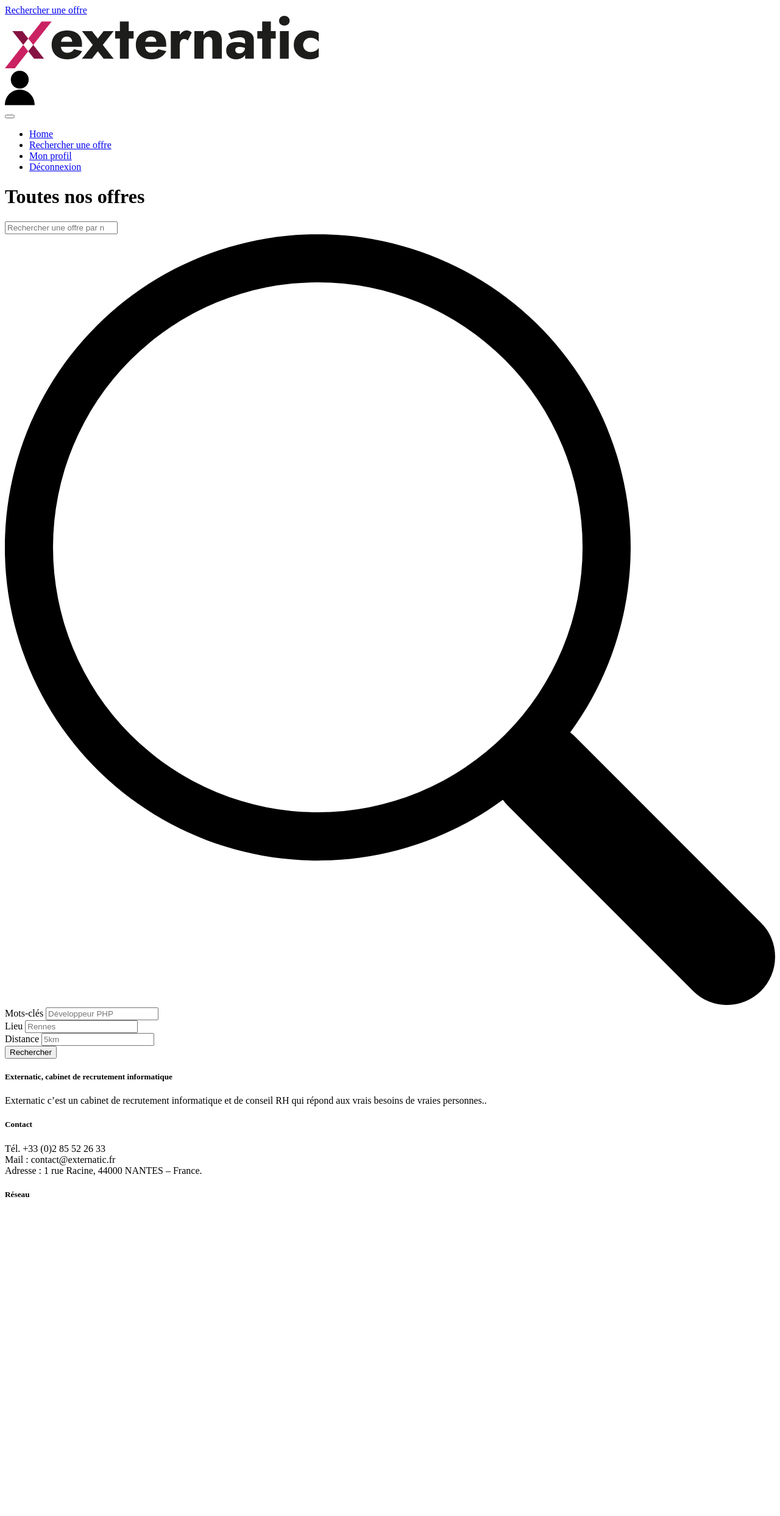
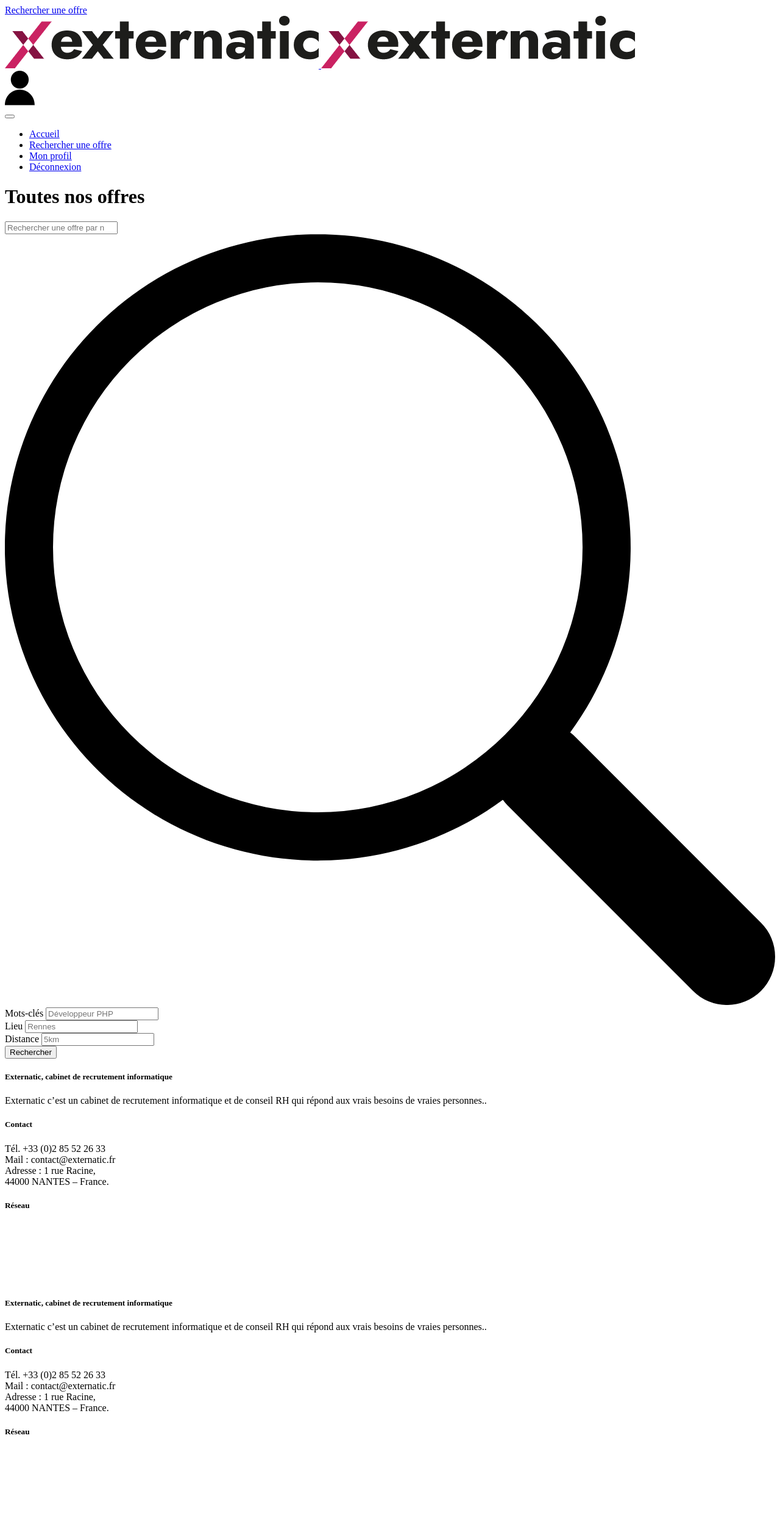
Before and after one commit to jlegrand-79/2022_09_PHP_Lyon_P3_Externatic, a Symfony app: template templates/offer/list.html.twig in a window 1280 px wide. Shown: the whole page at 61% size. Before the commit the page ends 1963 px from the top, so only its background shows below. Run offline with Twig, Linux system fonts and the light colour scheme; the template is opened without the code that fills it, so the values that code supplies are empty; some libraries are stand-ins or nearby versions.

Commit message:
stash for merge

```diff
--- a/templates/_footer.html.twig
+++ b/templates/_footer.html.twig
@@ -1,34 +1,71 @@
-<div class="footer border-0">
-	<div class="row d-flex justify-content-around ">
-		<div class="col-sm-4 d-flex justify-content-center">
+<div class="footer border-0  d-none d-md-block">
+	<div class="row d-flex justify-content-around mt-1 mb-1">
+		<div class="col-sm-4 d-flex  justify-content-center">
 			<div class="card-footer border-0 my-2 ms-4">
-				<div class="card-footer text-white text-center">
-					<h5 class="card-title">Externatic, cabinet de recrutement informatique</h5>
-					<p class="card-text">Externatic c’est un cabinet de recrutement informatique et de conseil RH qui répond aux vrais besoins de vraies personnes..</p>
+				<div class="card-footer text-white footerExternatic">
+					<h5 class="card-title titleFooter">Externatic, cabinet de recrutement informatique</h5>
+					<p class="card-text textFooter">Externatic c’est un cabinet de recrutement informatique et de conseil RH qui répond aux vrais besoins de vraies personnes..</p>
 				</div>
 			</div>
 		</div>
-		<div class="col-sm-4 d-flex justify-content-center text-center mt-1 mb-1">
+		<div class="col-sm-4 d-flex justify-content-center mt-1 mb-1">
 			<div class="card-footer border-0">
-				<div class="card-footer text-white">
-					<h5 class="card-title">Contact</h5>
-					<p class="card-text">Tél. +33 (0)2 85 52 26 33
+				<div class="card-footer text-white ">
+					<h5 class="card-title titleFooter">Contact</h5>
+					<p class="card-text textFooter">Tél. +33 (0)2 85 52 26 33
 						<br>
 						Mail : contact@externatic.fr
 						<br>
-						Adresse : 1 rue Racine, 44000 NANTES – France.</p>
+						Adresse : 1 rue Racine,
+						<br>44000 NANTES – France.</p>
 				</div>
 			</div>
 		</div>
 		<div class="col-sm-4 d-flex justify-content-center">
 			<div class="card-footer border-0 mt-1 mb-1">
-				<div class="card-footer text-white text-center">
-					<h5 class="card-title">Réseau</h5>
-					<a href="https://www.linkedin.com/company/externatic/?originalSubdomain=fr"><img src="{{ asset('build/images/logoLinkedin.png') }}" alt="linkedin"/></a>
-					<a href="https://twitter.com/Externatic"><img src="{{ asset('build/images/logotwitter.png') }}" alt="twitter"/></a>
-					<a href="https://www.instagram.com/externatic/"><img src="{{ asset('build/images/logoInstagram.png') }}" alt="instagram"/></a>
+				<div class="card-footer text-white">
+					<h5 class="card-title titleFooter">Réseau</h5>
+					<a href="https://www.linkedin.com/company/externatic/?originalSubdomain=fr" target="_blank"><img src="{{ asset('build/images/logoLinkedin.png') }}" class="m-1  mt-3" alt="linkedin"/></a>
+					<a href="https://twitter.com/Externatic" target="_blank"><img src="{{ asset('build/images/logotwitter.png') }}" class="m-1 mt-3" alt="twitter"/></a>
+					<a href="https://www.instagram.com/externatic/" target="_blank"><img src="{{ asset('build/images/logoInstagram.png') }}" class="m-1  mt-3" alt="instagram"/></a>
 				</div>
 			</div>
 		</div>
 	</div>
 </div>
+
+<div class="footer border-0  d-md-none">
+	<div class="row d-flex mt-1 mb-1">
+		<div class="col-sm-4 d-flex ">
+			<div class="card-footer border-0 my-2 ms-4">
+				<div class="card-footer text-white footerExternatic">
+					<h5 class="card-title titleFooter">Externatic, cabinet de recrutement informatique</h5>
+					<p class="card-text textFooter">Externatic c’est un cabinet de recrutement informatique et de conseil RH qui répond aux vrais besoins de vraies personnes..</p>
+				</div>
+			</div>
+		</div>
+		<div class="col-sm-4 d-flex mt-3 mb-1">
+			<div class="card-footer border-0 ms-4">
+				<div class="card-footer text-white ">
+					<h5 class="card-title titleFooter">Contact</h5>
+					<p class="card-text textFooter">Tél. +33 (0)2 85 52 26 33
+						<br>
+						Mail : contact@externatic.fr
+						<br>
+						Adresse : 1 rue Racine,
+						<br>44000 NANTES – France.</p>
+				</div>
+			</div>
+		</div>
+		<div class="col-sm-4 d-flex">
+			<div class="card-footer border-0 mt-3 mb-1 ms-4">
+				<div class="card-footer text-white">
+					<h5 class="card-title titleFooter">Réseau</h5>
+					<a href="https://www.linkedin.com/company/externatic/?originalSubdomain=fr" target="_blank"><img src="{{ asset('build/images/logoLinkedin.png') }}" class="m-1  mt-3" alt="linkedin"/></a>
+					<a href="https://twitter.com/Externatic" target="_blank"><img src="{{ asset('build/images/logotwitter.png') }}" class="m-1 mt-3" alt="twitter"/></a>
+					<a href="https://www.instagram.com/externatic/" target="_blank"><img src="{{ asset('build/images/logoInstagram.png') }}" class="m-1  mt-3" alt="instagram"/></a>
+				</div>
+			</div>
+		</div>
+	</div>
+</div>
--- a/templates/_navbar.html.twig
+++ b/templates/_navbar.html.twig
@@ -1,31 +1,36 @@
-<nav class="navbar navbar-expand-lg bg-light">
+<nav class="navbar navbar-expand-lg nav">
 	<div class="container-fluid d-flex flex-reverse-row">
 		<div class="container-fluid d-flex justify-content-around align-items-center me-5">
 			<div class="d-none d-md-block">
-				<a class="d-flex align-items-center mt-2 h5 text-dark text-decoration-none" href="{{ path('app_offer_new') }}">Rechercher une offre</a>
+				<a class="d-flex align-items-center mt-2 h5 text-dark text-decoration-none textMenu" href="{{ path('app_offer_list') }}">Rechercher une offre</a>
 			</div>
-			<a class="navbar-brand" href="{{ path('app_home') }}">
+			<a class="navbar-brand d-none d-md-block" href="{{ path('app_home') }}">
 				<img src="{{ asset('build/images/Logo-Externatic.png') }}" class="logo d-flex align-items-center" alt="">
 			</a>
-			<div class="avatar d-none d-sm-block">
-				<img src="{{ asset('build/images/noun-profile.png') }}" class="avatar d-flex w-50 h-50 me-2" alt="">
-			</div>
+			<a class="navbar-brand d-md-none" href="{{ path('app_home') }}">
+				<img src="{{ asset('build/images/Logo-Externatic.png') }}" class="logoMobile d-flex align-items-center" alt="">
+			</a>
+			<a href="{{ path('app_offer_index') }}">
+				<div class="avatar d-none d-sm-block">
+					<img src="{{ asset('build/images/noun-profile.png') }}" class="avatar d-flex w-50 h-50 me-2" alt="">
+				</div>
+			</a>
 			<button class="navbar-toggler d-sm-none mb-3 ms-2" type="button" data-bs-toggle="collapse" data-bs-target="#navbarNav" aria-controls="navbarNav" aria-expanded="false" aria-label="Toggle navigation">
 				<span class="navbar-toggler-icon"></span>
 			</button>
 		</div>
 		<div class="navbar-collapse collapse" id="navbarNav">
 			<ul class="navbar-nav d-sm-none">
-				<li class="nav-item">
-					<a class="nav-link active" aria-current="page" href="#">Home</a>
+				<li class="nav-item textMenu">
+					<a class="nav-link active" aria-current="page" href="#">Accueil</a>
 				</li>
-				<li class="nav-item">
+				<li class="nav-item textMenu">
 					<a class="nav-link" href="#">Rechercher une offre</a>
 				</li>
-				<li class="nav-item">
+				<li class="nav-item textMenu">
 					<a class="nav-link" href="#">Mon profil</a>
 				</li>
-				<li class="nav-item">
+				<li class="nav-item textMenu">
 					<a class="nav-link" href="#">Déconnexion</a>
 				</li>
 			</ul>
--- a/templates/offer/list.html.twig
+++ b/templates/offer/list.html.twig
@@ -26,7 +26,7 @@
 			</div>
 		</div>
 
-		<form class="d-none d-lg-block">
+		<form class="d-none d-lg-block mt-3 mb-4">
 			<div class="form-row formSearchOffer">
 				<div class="form-group col-md-6 searchOffer">
 					<label for="inputEmail4">Mots-clés</label>
@@ -40,7 +40,7 @@
 					<label for="inputPassword4">Distance</label>
 					<input type="text" class="form-control" placeholder="5km">
 				</div>
-				<button type="submit" class="btn bg-black text-white rounded-0 buttonSearchOffer">Rechercher</button>
+				<button type="submit" class="btn text-white rounded-0 buttonSearchOffer">Rechercher</button>
 			</div>
 		</form>
 
@@ -53,6 +53,9 @@
 								<div class="offer-body card-body">
 									<p class="offer-text">
 										{{ offer.title }}
+										-
+										{{offer.contract.type}}
+										({{offer.city}})
 									</p>
 								</div>
 							</div>
```
Also changed, not shown: assets/styles/_home.scss (+23 -0 lines), assets/styles/_list-admin.scss (+12 -3 lines), assets/styles/_menu.scss (+19 -0 lines), assets/styles/app.scss (+8 -1 lines), assets/styles/footer.scss (+17 -0 lines), templates/home/index.html.twig (+37 -10 lines).
